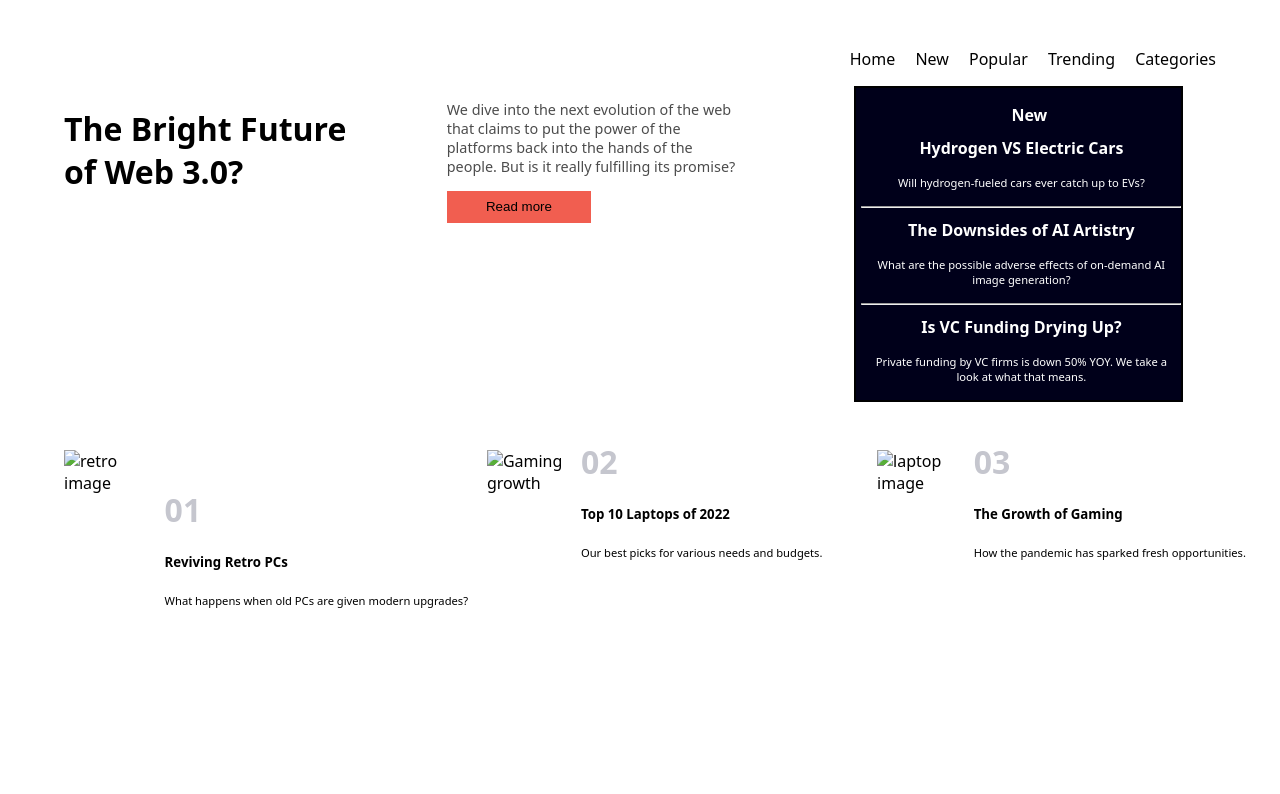
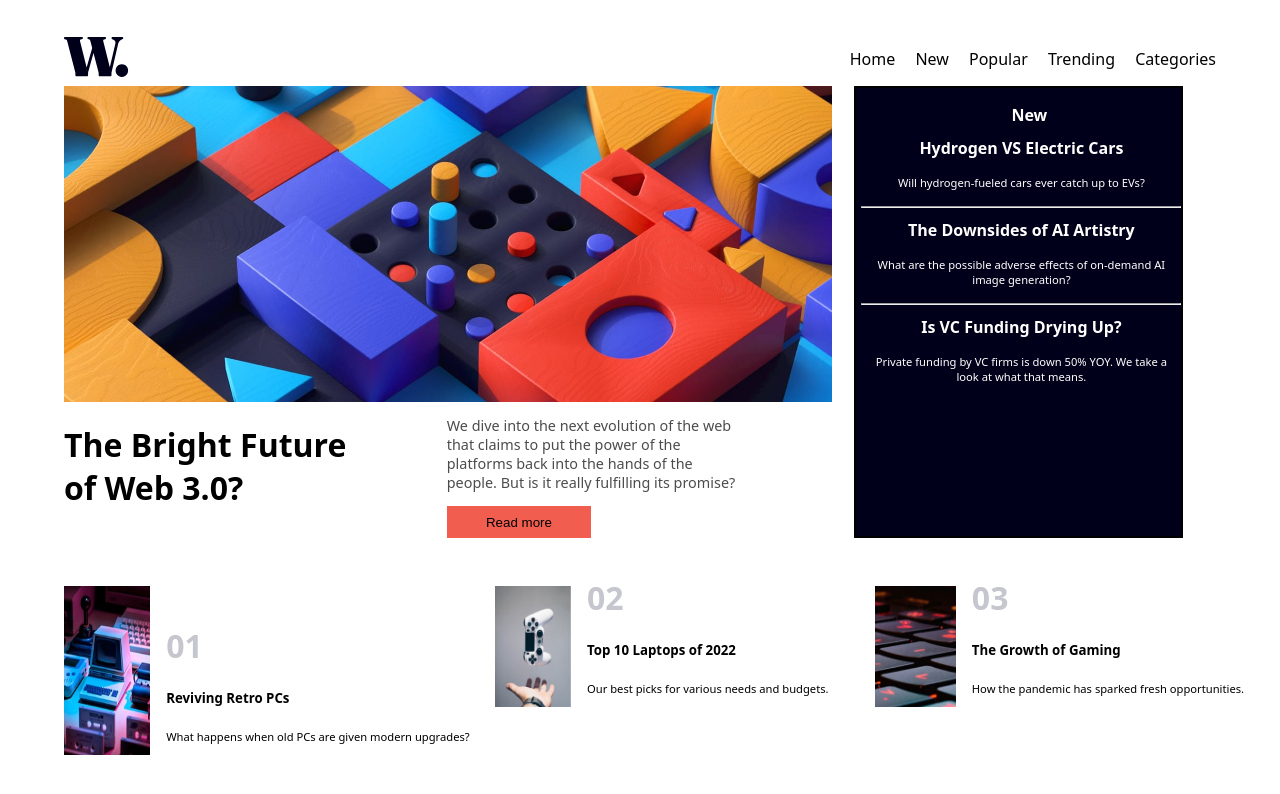
Before and after one commit to shubhamCoder07/homepage, a plain HTML site: page index.html in a window 1280 px wide. Drawn offline with Linux system fonts and the light colour scheme.

Commit message:
Update index.html

```diff
--- a/index.html
+++ b/index.html
@@ -28,7 +28,7 @@
   <!-- HEADER -->
   <header>
     <div class="head-image">
-      <img src="./assets/images/logo.svg" alt="">
+      <img src="logo.svg" alt="">
     </div>
     <ul>
       <a href="#">Home</a>
@@ -42,7 +42,7 @@
   <!-- main -->
   <main>
     <div class="container1">
-      <img src="./assets/images/image-web-3-desktop.jpg" alt="">
+      <img src="image-web-3-desktop.jpg" alt="">
       <div class="container1-1">
         <h1>The Bright Future of Web 3.0?</h1>
         <div >
@@ -83,7 +83,7 @@
       <!-- first-box -->
       <div class="first-box">
         <div class="box1">
-          <img src="./assets/images/image-retro-pcs.jpg" alt="retro image">
+          <img src="image-retro-pcs.jpg" alt="retro image">
           <div id="one">
           <h1>01</h1>
           <h5>Reviving Retro PCs</h5>
@@ -97,7 +97,7 @@
       <!-- Second-box  -->
       <div class="second-box">
         <div class="box2">
-          <img src="./assets/images/image-gaming-growth.jpg" alt="Gaming growth">
+          <img src="image-gaming-growth.jpg" alt="Gaming growth">
           <div id="two">
           <h1>02</h1>
           <h5>Top 10 Laptops of 2022</h5>
@@ -111,7 +111,7 @@
       <!-- Third-box -->
       <div class="third-box">
         <div class="box3">
-          <img src="./assets/images/image-top-laptops.jpg" alt="laptop image">
+          <img src="image-top-laptops.jpg" alt="laptop image">
           <div id="three">
           <h1>03</h1>
           <h5> The Growth of Gaming</h5>
```
